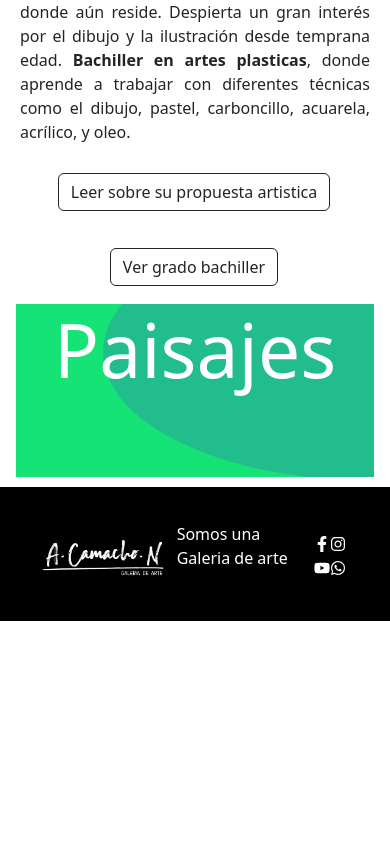
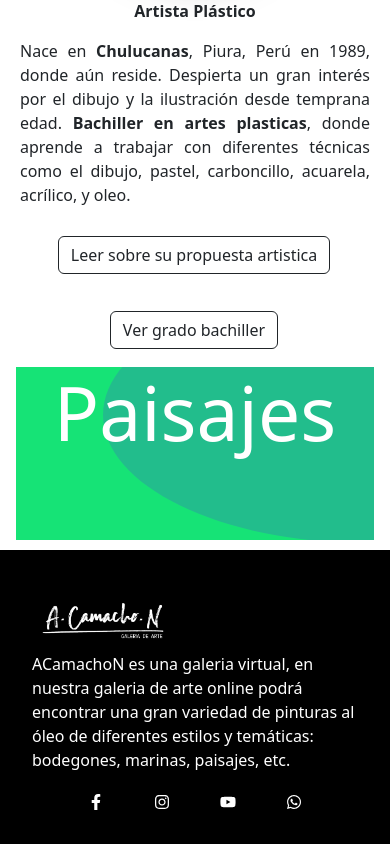
Before and after one commit to AlexCamachoN/my-app, a React (Create React App) app: page /promesa in a window 390 px wide. Shown: the part 834-1678 px from the top of the page. Before the commit the page ends 1455 px from the top, so only its background shows below. Built offline with nearby package versions, Linux system fonts and the light colour scheme.

Commit message:
botn home

```diff
--- a/src/App.css
+++ b/src/App.css
@@ -1,5 +1,6 @@
 .App {
     text-align: center;
+    background: #e4e6e4;
 }
 
 .App-logo {
--- a/src/component/footer/Footer.jsx
+++ b/src/component/footer/Footer.jsx
@@ -2,23 +2,30 @@ import React from 'react'
 import { FaFacebookF,FaInstagram,FaTwitter,FaWhatsapp,FaYoutube} from "react-icons/fa";
 import { Link } from 'react-router-dom';
 import logo from '../logoblanco.png'
+import './footer.css'
 
 const Footer = () => {
   return (
-    <footer style={{backgroundColor:'black', padding:'2rem', display:'flex', justifyContent:'space-around',alignItems:'center' }}>
+    <div className='footer'
+          style={{backgroundColor:'black', padding:'2rem', display:'flex', justifyContent:'space-around',alignItems:'center' }}>
+        <div>
           <Link to='/home'>
                           <a className="navbar-brand " >
                               <img src={logo} height='70'/>
                           </a>
                   </Link>
-        <p style={{color:'white'}}>Somos una Galeria de arte</p>
-        <div  >
+          <p style={{color:'white'}}>ACamachoN es una galeria virtual, en
+                        nuestra galeria de arte online podrá encontrar una gran variedad
+                        de pinturas al óleo de diferentes estilos y temáticas: bodegones,
+                        marinas, paisajes, etc.</p>
+          <div  className='redes'>
               <a style={{color:'white', textDecoration:'none'}} target="_blank" rel="noreferrer" href='https://www.facebook.com/alexcamacho.artistaplastico/'><FaFacebookF/><i className="fa-brands fa-facebook"></i></a>
-            <a style={{color:'white', textDecoration:'none'}} target="_blank" rel="noreferrer" href=''><FaInstagram/></a>
-            <a style={{color:'white', textDecoration:'none'}} target="_blank" rel="noreferrer" href=''><FaYoutube/></a>
-            <a style={{color:'white', textDecoration:'none'}} target="_blank" rel="noreferrer" href='http://wa.me/+51978374972'><FaWhatsapp/></a>
+              <a style={{color:'white', textDecoration:'none'}} target="_blank" rel="noreferrer" href='https://www.instagram.com/invites/contact/?i=1oij3b98bdu0s&utm_content=1mrcejp'><FaInstagram/></a>
+              <a style={{color:'white', textDecoration:'none'}} target="_blank" rel="noreferrer" href='https://www.youtube.com/channel/UCaW5UsTSNva5ayCb6tfI4Yg'><FaYoutube/></a>
+              <a style={{color:'white', textDecoration:'none'}} target="_blank" rel="noreferrer" href='http://wa.me/+51942393308'><FaWhatsapp/></a>
           </div>
-    </footer>
+        </div>
+    </div>
   )
 }
 
--- /dev/null
+++ b/src/component/footer/footer.css
@@ -0,0 +1,26 @@
+.redes a {
+    margin: 30px;
+    text-align: center;
+    align-items: center;
+}
+
+.footer img {
+    text-align: center;
+}
+
+@media (max-width:580px) {
+    .footer .redes {
+        display: block;
+        width: 100%;
+        grid-template-columns: repeat(1, 1fr);
+        text-align: center;
+        align-items: center;
+        padding: 0 15px;
+    }
+    img {
+        text-align: center;
+    }
+    .redes a {
+        margin: 25px;
+    }
+}
--- a/src/component/promiseContainer/PromiseContainer.jsx
+++ b/src/component/promiseContainer/PromiseContainer.jsx
@@ -44,6 +44,7 @@ const PromiseContainer = () => {
             <p style={{padding:'10px', color:'white'}}>Bienvenido a nuestra galeria virtual de arte A.Camacho.N</p>
             <img src={fotogaleria} height='230' alt="" />
             <div>
+            <button onClick={()=> navigate('/filtroinput')}  className="btn btn-outline-warning">Home</button>
             <button onClick={()=> navigate('/filtro/Abstracto')}  className="btn btn-outline-warning">Abstracto</button>
             <button onClick={()=> navigate('/retrato')} className="btn btn-outline-warning">Retratos</button>
             <button onClick={()=> navigate('/filtro/Bodegon')}  className="btn btn-outline-warning">Bodegones</button></div>
```
Lines whose indentation alone changed are shown as unchanged.
